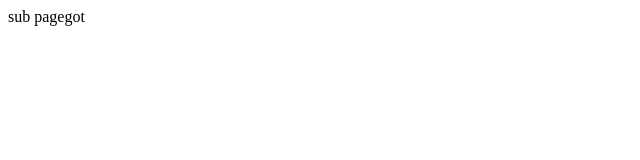
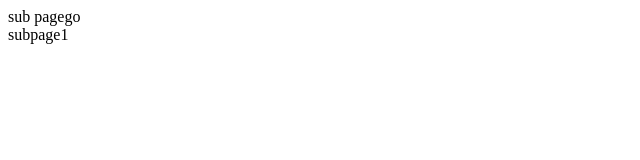
Before and after one commit to kangmoonhye/test, a plain HTML site: page sub.html in a window 1280 px wide. Shown: the full height of the page, 0-640 px from the left. Drawn offline with Linux system fonts and the light colour scheme.

Commit message:
change sub1

```diff
--- a/sub.html
+++ b/sub.html
@@ -5,6 +5,7 @@
     <title>sub</title>
   </head>
   <body>
-    sub pagegot
+    sub pagego <br>
+    subpage1
   </body>
 </html>
```
